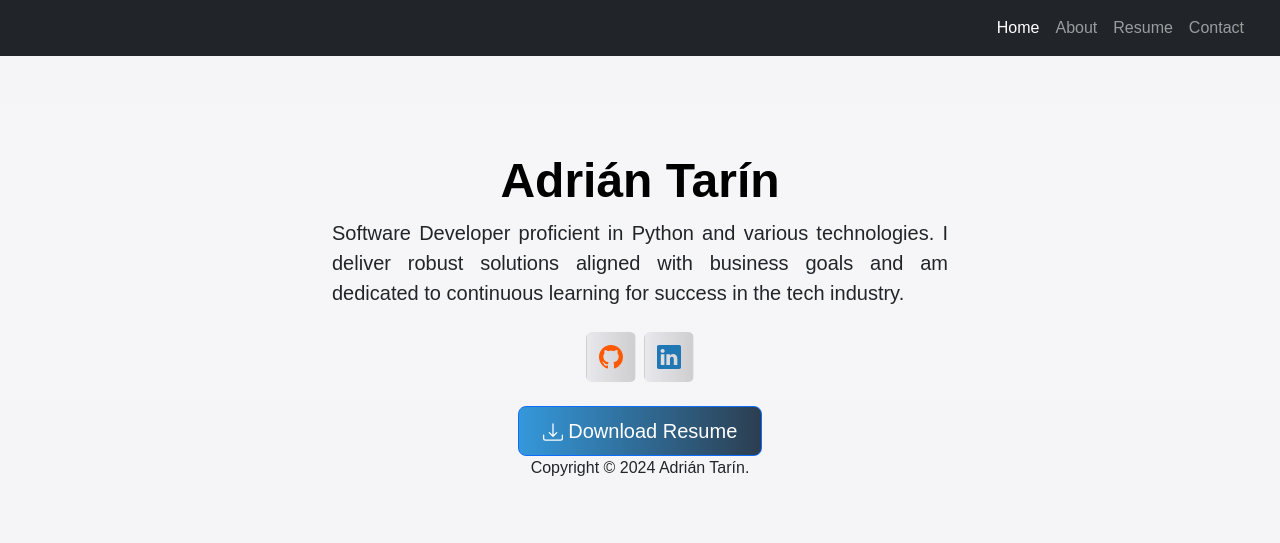
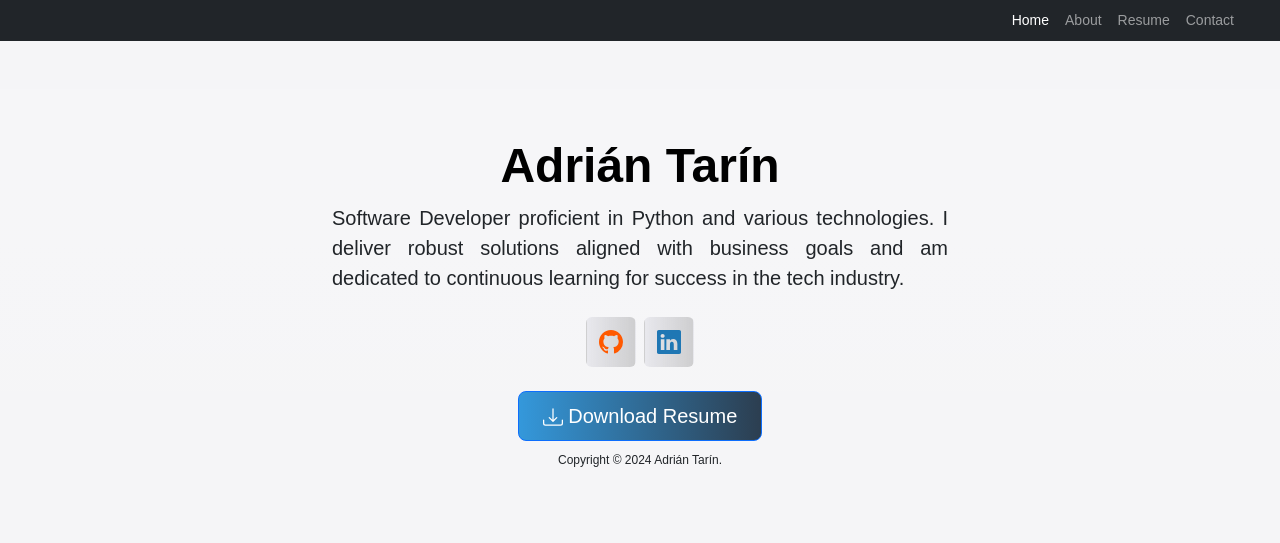
Before and after one commit to tarintrader/Portfolio-Website, a Flask app: page / in a window 1280 px wide. Shown: the top 543 px of the page. Run offline with Flask 3, Linux system fonts and the light colour scheme; some libraries are stand-ins or nearby versions.

Commit message:
Update styles.css
Navbar and footer

```diff
--- a/static/css/styles.css
+++ b/static/css/styles.css
@@ -91,3 +91,26 @@ body {
     background: linear-gradient(to left, #3498db, #2c3e50) !important;
     color: white
 }
+
+.navbar {
+  padding: 5px 10px; /* Adjust the padding as needed */
+}
+
+.navbar-toggler {
+  padding: 5px 10px; /* Adjust the padding as needed */
+}
+
+.nav-link {
+  font-size: 14px; /* Adjust the font size as needed */
+  padding: 5px 10px; /* Adjust the padding as needed */
+}
+
+.offcanvas-body {
+  padding: 10px; /* Adjust the padding as needed */
+}
+
+footer {
+    background-color: transparent;
+    padding: 10px;
+    font-size: 12px;
+}
```
